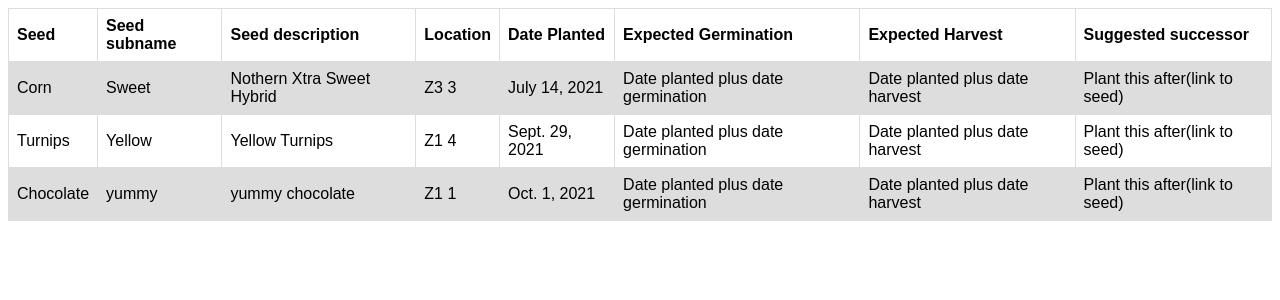
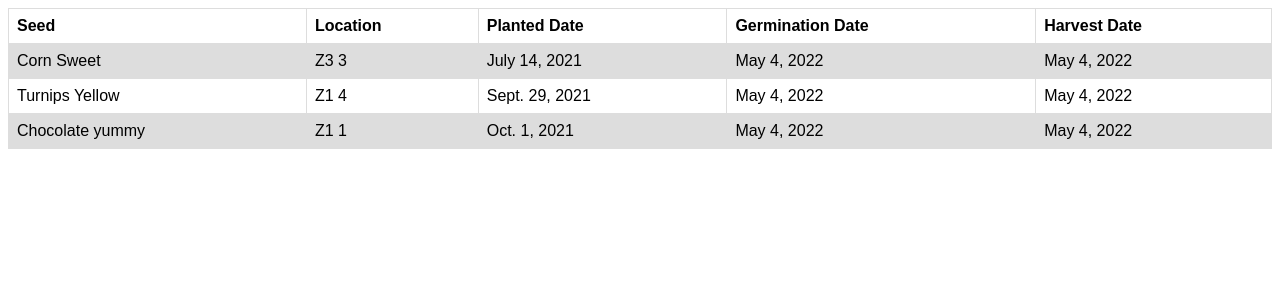
Before and after one commit to mleo40/MyGarden, a Django app: page /planted/ in a window 1280 px wide. Shown: the top 300 px of the page. Run offline with Django 3.2, Linux system fonts and the light colour scheme; data comes from the database, SQL or seed files in the repository; both versions use the stored data as it was after the commit.

Commit message:
wonder if this commit will work

```diff
--- a/seeds/models.py
+++ b/seeds/models.py
@@ -1,4 +1,5 @@
 from django.db import models
+from django.utils import timezone
 
 
 class Seeds(models.Model):
@@ -53,6 +54,9 @@ class Planted(models.Model):
     id = models.AutoField(primary_key=True)
     seed = models.ForeignKey(Seeds, on_delete=models.CASCADE, related_name='planteds')
     location = models.ForeignKey(PlantingBeds, on_delete=models.CASCADE, related_name='planteds')
-    date = models.DateField()
+    date = models.DateField(default=timezone.now, blank=True)
     date_germination = models.DateField(default="2022-05-04", blank=True)
     date_harvest = models.DateField(default="2022-05-04", blank=True)
+
+    def __str__(self):
+        return f"{self.seed} {self.location}"
--- a/seeds/templates/seeds/layout.html
+++ b/seeds/templates/seeds/layout.html
@@ -4,7 +4,7 @@
 <head>
     <meta charset="UTF-8">
     <title>My Garden</title>
-    <style>
+<style>
 table {
   font-family: arial, sans-serif;
   border-collapse: collapse;
--- a/seeds/templates/seeds/planted.html
+++ b/seeds/templates/seeds/planted.html
@@ -4,27 +4,25 @@
 <title>Planted</title>
 
 {%  block body %}
+
     <table>
     <tr>
         <th>Seed</th>
-            <th>Seed subname</th>
-            <th>Seed description</th>
         <th>Location</th>
-            <th>Date Planted</th>
-            <th>Expected Germination</th>
-            <th>Expected Harvest</th>
-            <th>Suggested successor</th>
+        <th>Planted Date</th>
+        <th>Germination Date</th>
+        <th>Harvest Date</th>
     </tr>
 
     {% for plant in planted %}
         <tr>
-            <td>{{ plant.seed.name }}</td>
-            <td>{{ plant.seed.subname }}</td>
-            <td>{{ plant.seed.description }}</td>
+        <td>{{ plant.seed }}</td>
         <td>{{ plant.location }}</td>
         <td>{{ plant.date }}</td>
-            <td>Date planted plus date germination</td>
-            <td>Date planted plus date harvest</td>
-            <td>Plant this after(link to seed)</td>
-        {% endfor %}
+        <td>{{ plant.date_germination }}</td>
+        <td>{{ plant.date_harvest }}</td>
+        </tr>
+    {%  endfor %}
+    </table>
+
 {% endblock %}
--- a/seeds/templates/seeds/planting.html
+++ b/seeds/templates/seeds/planting.html
@@ -14,6 +14,7 @@
         <option value="{{  bed }}">  {{ bed }}</option>
     {% endfor %}
 </select>
+
     <input type="submit" value="PLANT!"/>
 
     </br>
--- a/seeds/views.py
+++ b/seeds/views.py
@@ -1,5 +1,4 @@
 from django.shortcuts import render
-from django.http import HttpResponse
 from .models import Seeds, PlantingBeds, Planted
 from django.forms import ModelForm
 import datetime
@@ -9,6 +8,12 @@ class SeedForm(ModelForm):
     class Meta:
         model = Seeds
         fields = ['name', 'subname', 'harvest', 'sow', 'germination', 'description', 'depth', 'light', 'spacing', 'date_on_packet']
+
+
+class PlantedForm(ModelForm):
+    class Meta:
+        model = Planted
+        fields = ['seed', 'location']
 
 
 def index(requests):
@@ -21,7 +26,6 @@ def seeds(requests):
         form = SeedForm(requests.POST)
         if form.is_valid:
             form.save()
-    calculate_dates(seed_data)
     return render(requests, 'seeds/seeds.html', {
         'seeds': seed_data,
         'form': SeedForm(),
@@ -35,17 +39,23 @@ def beds(requests):
 
 
 def planting(requests):
+    if requests.method == "POST":
+        form = PlantedForm(requests.POST)
+        if form.is_valid:
+            form.save()
     return render(requests, 'seeds/planting.html', {
         "seeds": Seeds.objects.all(),
-        "beds": PlantingBeds.objects.all()
+        "beds": PlantingBeds.objects.all(),
     })
 
 
 def planted(requests):
-    #planted_now = Planted.objects.all()
+    planted_now = Planted.objects.all()
+    calculate_dates(planted_now)
+    print(planted_now)
     # need to calculate date from planted_date and germination/harvest days...somehow
     return render(requests, 'seeds/planted.html', {
-        "planted": Planted.objects.all(),
+        "planted":  Planted.objects.all()
     })
 
 
@@ -53,7 +63,6 @@ def name_clean_up(data):
     """
     Clean up users input
     """
-    print(data)
 
 
 def calculate_dates(data):
@@ -61,5 +70,6 @@ def calculate_dates(data):
     Forcast dates based on seed data
     """
     for item in data:
-        item.germination = item.date_on_packet + datetime.timedelta(days=item.germination)
-        item.harvest = item.date_on_packet + datetime.timedelta(days=item.harvest)
+        item.germination = item.date + datetime.timedelta(days=10)
+        item.harvest = item.date + datetime.timedelta(days=45)
+    return data
```
Also changed, not shown: db.sqlite3, seeds/migrations/0016_auto_20211001_2034.py (added), seeds/migrations/0017_alter_planted_date.py (added), seeds/migrations/0018_alter_planted_date.py (added), seeds/migrations/0019_alter_seeds_name.py (added), seeds/migrations/0020_alter_seeds_name.py (added). Lines whose indentation alone changed are shown as unchanged.
